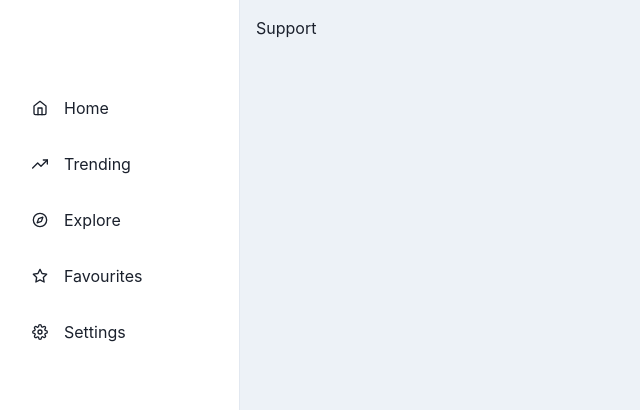
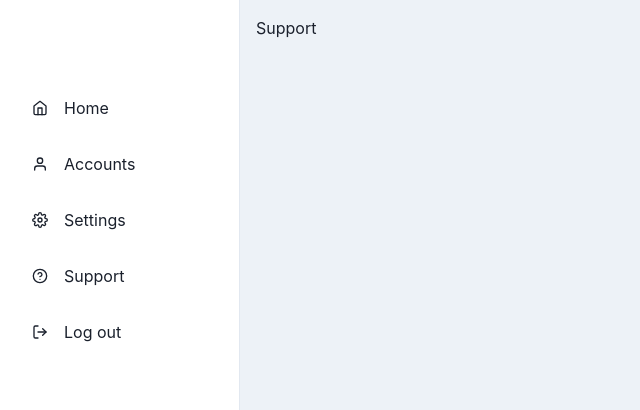
Before and after one commit to letanure/insta-sell, a Next.js app: page /support in a window 1280 px wide. Shown: the top 410 px of the page, without its empty margins (0-640 px from the left). Built offline with nearby package versions, Linux system fonts and the light colour scheme.

Commit message:
update itens sidenav

```diff
--- a/components/Sidebar.jsx
+++ b/components/Sidebar.jsx
@@ -16,21 +16,22 @@ import {
 } from "@chakra-ui/react";
 import {
   FiHome,
-  FiTrendingUp,
-  FiCompass,
-  FiStar,
+  FiUser,
   FiSettings,
   FiMenu,
+  FiLogOut,
+  FiHelpCircle,
 } from "react-icons/fi";
 import { IconType } from "react-icons";
 import { ReactText } from "react";
 
 const LinkItems = [
-  { name: "Home", icon: FiHome },
-  { name: "Trending", icon: FiTrendingUp },
-  { name: "Explore", icon: FiCompass },
-  { name: "Favourites", icon: FiStar },
-  { name: "Settings", icon: FiSettings },
+  { name: "Home", href: "/dashboard", icon: FiHome },
+  { name: "Accounts", href: "/accounts", icon: FiUser },
+  // { name: "Explore", href: '/dashboard', icon: FiCompass },
+  { name: "Settings", href: "/settings", icon: FiSettings },
+  { name: "Support", href: "/support", icon: FiHelpCircle },
+  { name: "Log out", href: "/log-out", icon: FiLogOut },
 ];
 
 export default function SimpleSidebar({ children }) {
@@ -66,7 +67,7 @@ export default function SimpleSidebar({ children }) {
 const SidebarContent = ({ onClose, ...rest }) => {
   return (
     <Box
-      bg={useColorModeValue("white", "gray.900")}
+      bg={useColorModeValue("white", "green.900")}
       borderRight="1px"
       borderRightColor={useColorModeValue("gray.200", "gray.700")}
       w={{ base: "full", md: 60 }}
@@ -81,7 +82,7 @@ const SidebarContent = ({ onClose, ...rest }) => {
         <CloseButton display={{ base: "flex", md: "none" }} onClick={onClose} />
       </Flex>
       {LinkItems.map((link) => (
-        <NavItem key={link.name} icon={link.icon}>
+        <NavItem key={link.name} icon={link.icon} href={link.href}>
           {link.name}
         </NavItem>
       ))}
@@ -89,9 +90,9 @@ const SidebarContent = ({ onClose, ...rest }) => {
   );
 };
 
-const NavItem = ({ icon, children, ...rest }) => {
+const NavItem = ({ icon, children, href, ...rest }) => {
   return (
-    <Link href="#" style={{ textDecoration: "none" }}>
+    <Link href={href} style={{ textDecoration: "none" }}>
       <Flex
         align="center"
         p="4"
```
